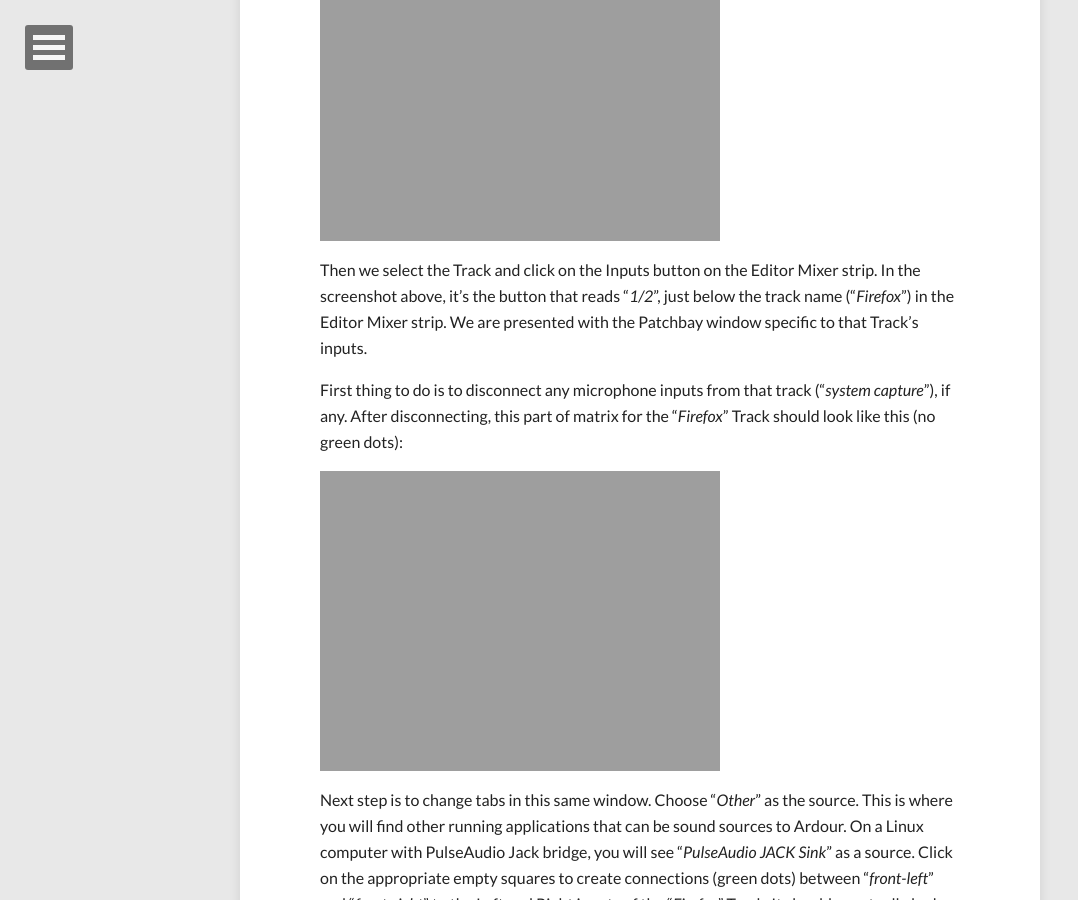
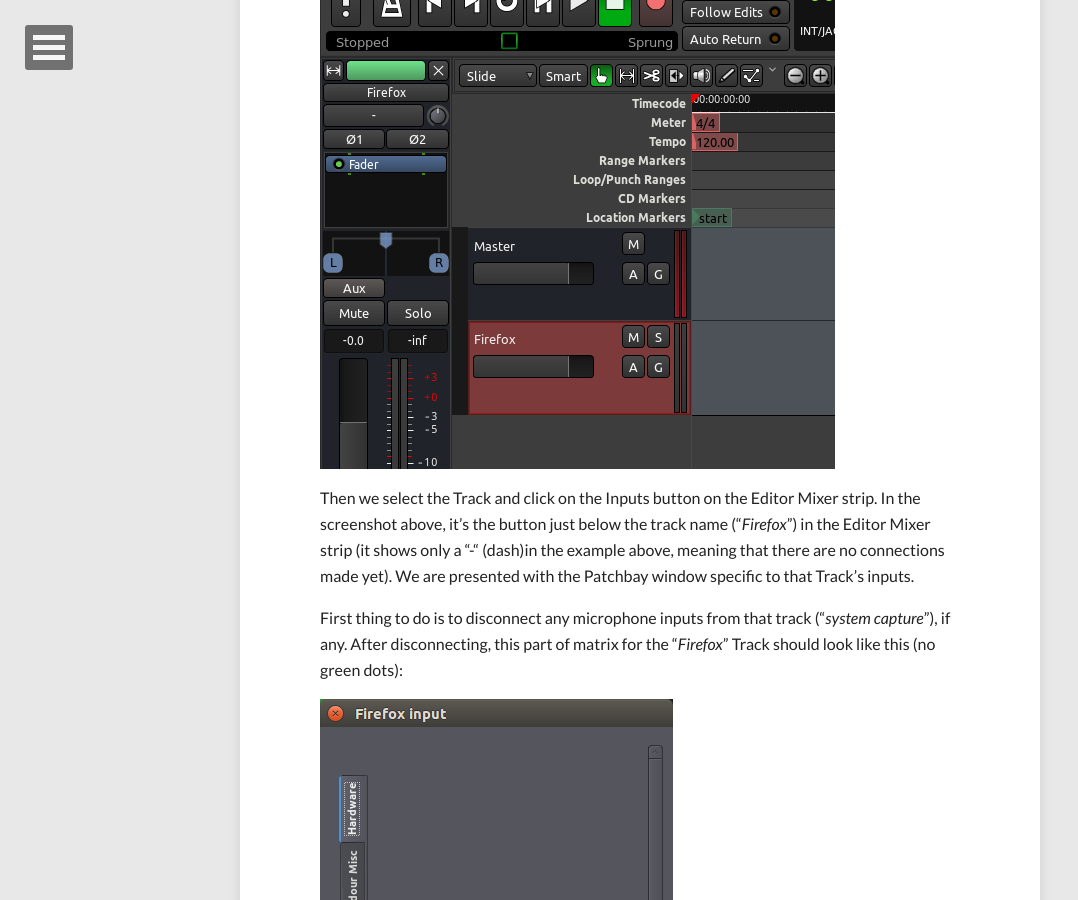
Before and after one commit to brunoruviaro/ardour4-tutorial, a Jekyll site: the page built from _posts/2014-09-15-routing-between-applications.md, in a window 1280 px wide and 900 px high, scrolled down 1231 px. Shown: the whole window, without its empty margins (0-1078 px from the left). Built offline with Jekyll 4.4.1, drawn with Linux system fonts in a browser that asks for light colours; nearby versions of some CDN libraries.

Commit message:
Update routing-between-apps txt png

```diff
--- a/_posts/2014-09-15-routing-between-applications.md
+++ b/_posts/2014-09-15-routing-between-applications.md
@@ -38,19 +38,18 @@
 For this example, a new session was created with a new Stereo Track
 named "*Firefox*":
 
-![YouTube 1]({{ site.url }}/images/Ardour3_YouTube_1.png)
+![YouTube 1]({{ site.url }}/images/Ardour4_YouTube_1.png)
 
 Then we select the Track and click on the Inputs button on the Editor
-Mixer strip. In the screenshot above, it's the button that reads
-"*1/2*", just below the track name ("*Firefox*") in the Editor Mixer
-strip. We are presented with the Patchbay window specific to that
+Mixer strip. In the screenshot above, it's the button just below the track name ("*Firefox*") in the Editor Mixer
+strip (it shows only a "-" (dash)in the example above, meaning that there are no connections made yet). We are presented with the Patchbay window specific to that
 Track's inputs.
 
 First thing to do is to disconnect any microphone inputs from that track
 ("*system capture*"), if any. After disconnecting, this part of matrix
 for the "*Firefox*" Track should look like this (no green dots):
 
-![YT 2]({{ site.url }}/images/Ardour3_YouTube_2.png)
+![YT 2]({{ site.url }}/images/Ardour4_YouTube_2.png)
 
 Next step is to change tabs in this same window. Choose "*Other*" as the
 source. This is where you will find other running applications that can
@@ -60,7 +59,7 @@
 "*front-left*" and "*front-right*" to the Left and Right inputs of the
 "*Firefox*" Track. It should eventually look like this:
 
-![YT 3]({{ site.url }}/images/Ardour3_YouTube_3.png)
+![YT 3]({{ site.url }}/images/Ardour4_YouTube_3.png)
 
 Now you are ready to go. Simply follow the same recording procedures
 explained in the **Recording Audio** chapter: record-enable (arm) the
@@ -68,7 +67,7 @@
 button; it starts blinking), then hit the Play button. Go back to your
 browser and start playing the YouTube video.
 
-![YT 4]({{ site.url }}/images/Ardour3_YouTube_4.png)
+![YT 4]({{ site.url }}/images/Ardour4_YouTube_4.png)
 
 ### From JACK-aware applications to Ardour
 
@@ -82,7 +81,7 @@
 record the audio, set that Track's inputs to the desired source, and
 record as usual.
 
-![Hydrogen]({{ site.url }}/images/Ardour3_Hydrogen.png)
+![Hydrogen]({{ site.url }}/images/Ardour4_Hydrogen.png)
 
 The screenshot above was taken while recording a drum pattern from
 Hydrogen directly into an Ardour track named "*from Hydrogen*".
```
Also changed, not shown: images/Ardour4_Hydrogen.png (added), images/Ardour4_YouTube_1.png (added), images/Ardour4_YouTube_2.png (added), images/Ardour4_YouTube_3.png (added), images/Ardour4_YouTube_4.png (added).
